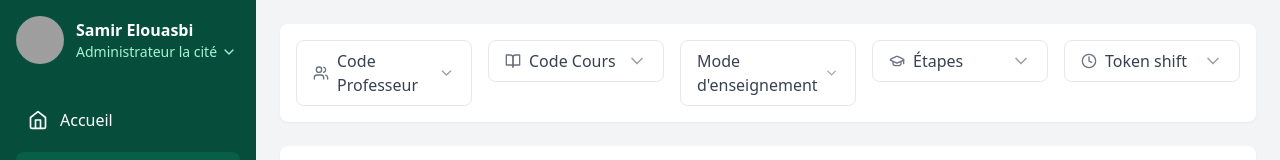
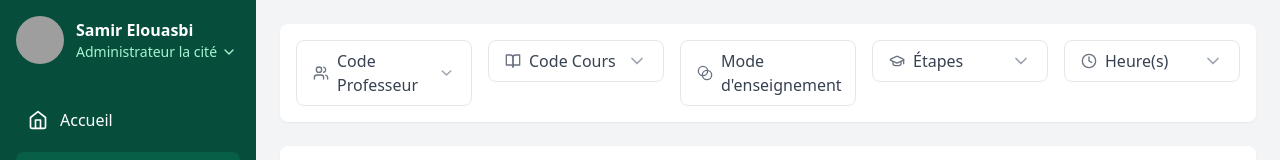
Before and after one commit to gradysonge/Chronosplan, a React (Vite) app: page /calendar in a window 1280 px wide. Shown: the top 160 px of the page. Built offline with nearby package versions, Linux system fonts and the light colour scheme; grey boxes are pictures that could not be loaded.

Commit message:
Rename TokenShift to Heures

```diff
--- a/src/components/Calendar/CalendarHeader.jsx
+++ b/src/components/Calendar/CalendarHeader.jsx
@@ -1,5 +1,5 @@
 import React, { useState } from 'react';
-import { ChevronDown, Users, BookOpen, GraduationCap, Clock } from 'lucide-react';
+import { ChevronDown, Users, BookOpen, GraduationCap, Clock , Blend } from 'lucide-react';
 import { professors, courses, steps, courseModes, tokens } from '../../data/mockData';
 
 const getIconComponent = (iconType, className = "w-4 h-4") => {
@@ -12,7 +12,10 @@ const getIconComponent = (iconType, className = "w-4 h-4") => {
       return <GraduationCap className={className} />;
     case 'clock':
       return <Clock className={className} />;
+      case 'blend':
+        return <Blend className={className} />;
     default:
+
       return null;
   }
 };
@@ -101,6 +104,7 @@ const CalendarHeader = ({ onFilterChange, filters }) => {
           options={courseModes}
           value={filters?.courseMode ? `${filters.courseMode.icon} ${filters.courseMode.name}` : ''}
           onChange={handleCourseModeChange}
+          iconType="blend"
         />
         <Dropdown
           label="Étapes"
@@ -110,7 +114,7 @@ const CalendarHeader = ({ onFilterChange, filters }) => {
           iconType="graduation"
         />
         <Dropdown
-          label="Token shift"
+          label="Heure(s)"
           options={tokens}
           value={filters?.token?.name || ''}
           onChange={handleTokenChange}
```
